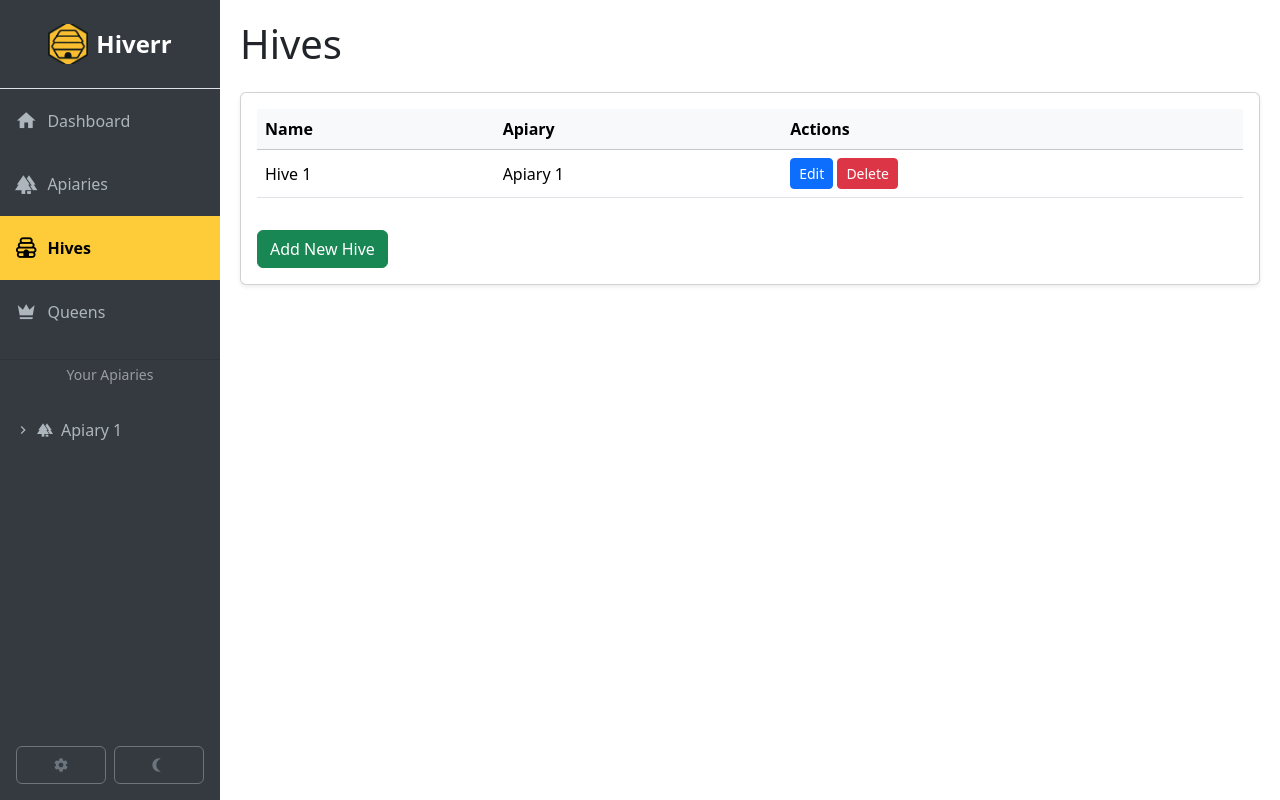
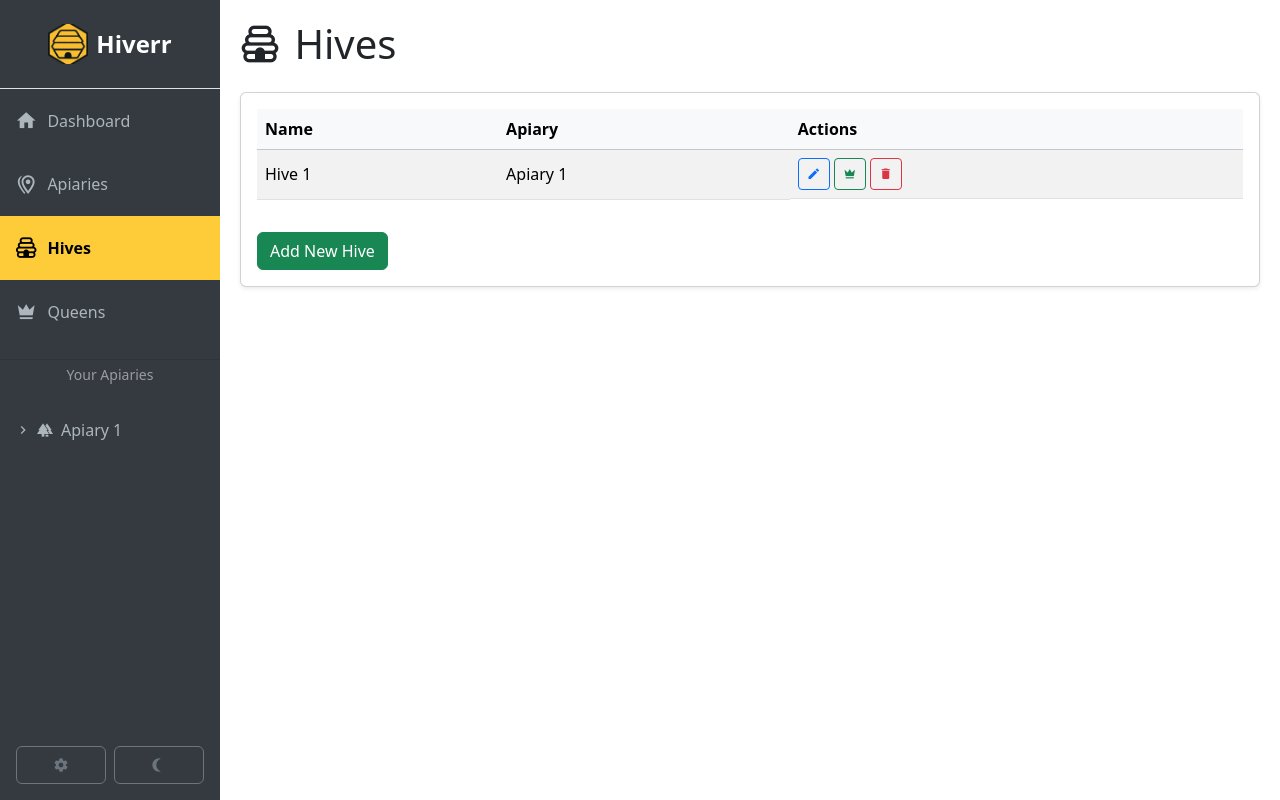
Before and after one commit to Maagdappel/Hiverr, a Flask app: page /hives in a window 1280 px wide. Run offline with Flask 3, Linux system fonts and the light colour scheme; the visitor is signed in with stand-in values (Sample User, id 1); data comes from the database, SQL or seed files in the repository.

Commit message:
Improve management pages styling and actions

```diff
--- a/templates/base.html
+++ b/templates/base.html
@@ -116,7 +116,7 @@
           <i class="mdi mdi-home"></i> Dashboard
         </a>
         <a href="/apiaries" class="sidebar-link {% if active_page == 'apiaries' %}active{% endif %}">
-            <i class="mdi mdi-forest"></i> Apiaries
+            <i class="mdi mdi-map-marker-multiple-outline"></i> Apiaries
         </a>
         <a href="/hives" class="sidebar-link {% if active_page == 'hives' %}active{% endif %}">
             <i class="mdi mdi-beehive-outline"></i> Hives
--- a/templates/hives.html
+++ b/templates/hives.html
@@ -3,11 +3,11 @@
 {% block title %}Hives - Hiverr{% endblock %}
 
 {% block content %}
-<h1 class="mb-4">Hives</h1>
+<h1 class="mb-4"><i class="mdi mdi-beehive-outline me-1"></i> Hives</h1>
 
 <div class="card shadow-sm">
     <div class="card-body">
-        <table class="table table-hover align-middle">
+        <table class="table table-hover table-striped align-middle">
             <thead class="table-light">
                 <tr>
                     <th>Name</th>
@@ -20,9 +20,10 @@
                 <tr>
                     <td>{{ hive.name }}</td>
                     <td>{{ hive.apiary.name }}</td>
-                    <td>
-                        <a href="/edit-hive/{{ hive.id }}" class="btn btn-sm btn-primary">Edit</a>
-                        <button class="btn btn-sm btn-danger" onclick="confirmDelete('{{ hive.id }}', '{{ hive.name }}')">Delete</button>
+                    <td class="d-flex gap-1">
+                        <a href="/edit-hive/{{ hive.id }}" class="btn btn-sm btn-outline-primary" title="Edit"><i class="mdi mdi-pencil"></i></a>
+                        <a href="/add-queen" class="btn btn-sm btn-outline-success" title="Add Queen"><i class="mdi mdi-crown"></i></a>
+                        <button class="btn btn-sm btn-outline-danger" onclick="confirmDelete('{{ hive.id }}', '{{ hive.name }}')" title="Delete"><i class="mdi mdi-delete"></i></button>
                     </td>
                 </tr>
                 {% endfor %}
```
Also changed, not shown: templates/apiaries.html (+6 -5 lines), templates/queens.html (+5 -5 lines).
